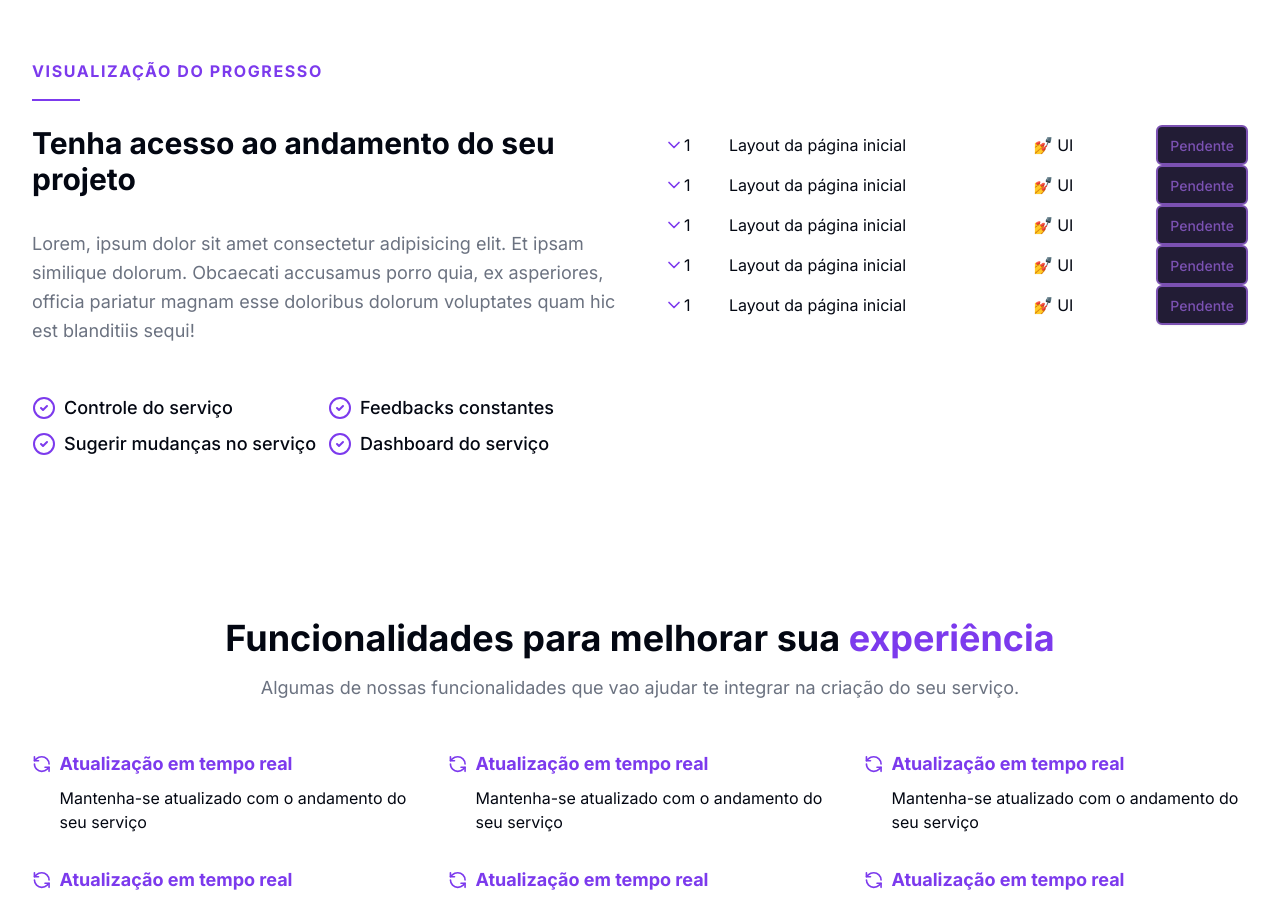
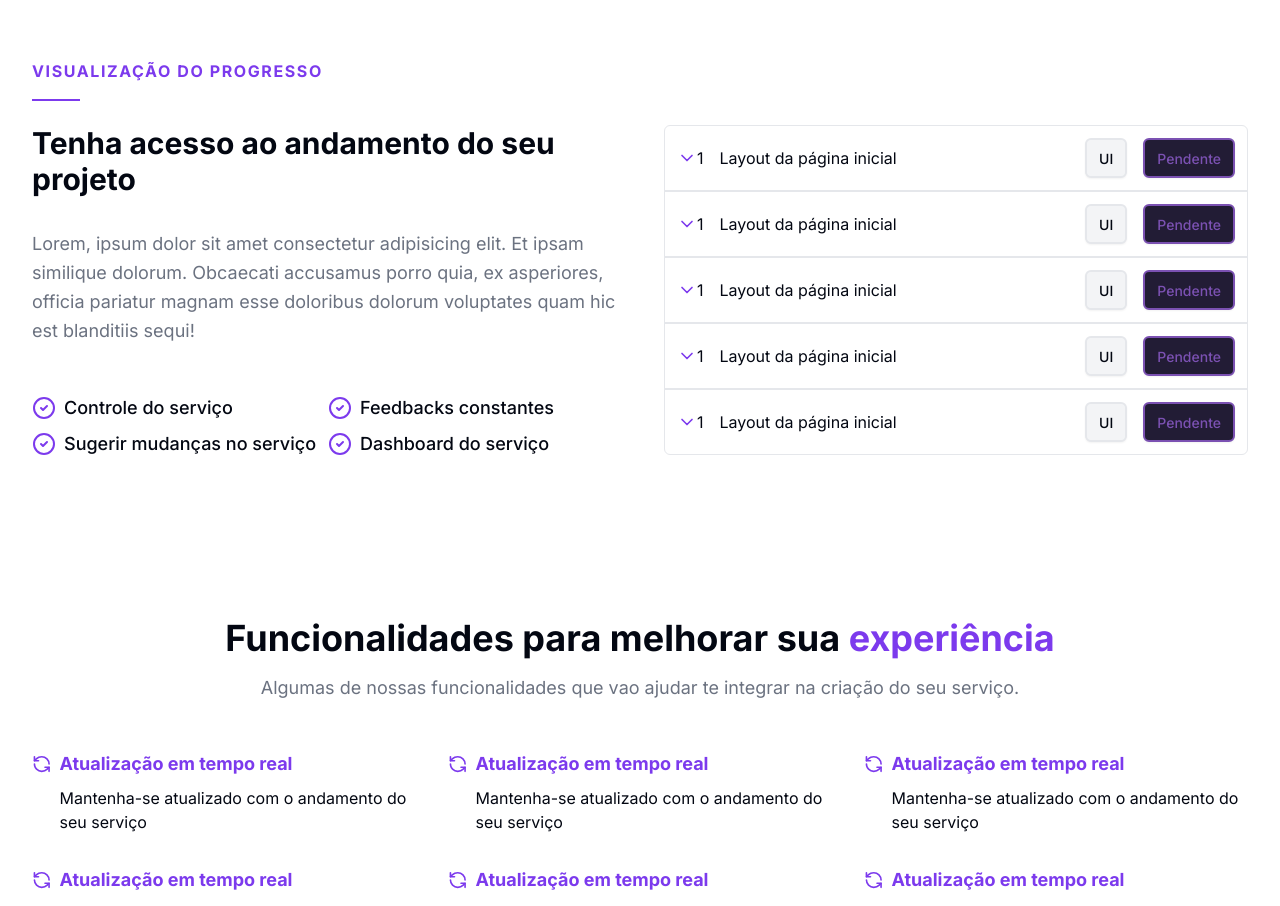
Before and after one commit to charmingruby/apperize, a Next.js app in the folder frontend/: page / in a window 1280 px wide. Shown: the part 1520-2426 px from the top of the page. Built offline with nearby package versions, Linux system fonts and the light colour scheme.

Commit message:
task demo table, first version and some responsiviness

```diff
--- a/frontend/src/app/(root)/components/demos/task-report-demo.tsx
+++ /dev/null
@@ -1,32 +0,0 @@
-import { TaskStatus } from '@/components/task-status'
-import { ChevronDown } from 'lucide-react'
-
-// interface TaskReportProps {}
-
-export function TaskReportDemo() {
-  return (
-    <>
-      {/* 1x */}
-      <div className="flex items-center col-span-1">
-        <ChevronDown className="text-primary h-5 w-5" />
-        <span>1</span>
-      </div>
-
-      {/* 4x */}
-      <div className="col-span-4 flex items-center">
-        <span className="truncate ">Layout da página inicial</span>
-      </div>
-
-      {/* 2x */}
-      <div className="flex items-center justify-center gap-1 col-span-2">
-        <span>💅</span>
-        <span>UI</span>
-      </div>
-
-      {/* 2x */}
-      <div className="col-span-2 flex items-center justify-end">
-        <TaskStatus status="Pendente" />
-      </div>
-    </>
-  )
-}
--- a/frontend/src/app/(root)/components/demos/tasks-board-demo.tsx
+++ /dev/null
@@ -1,15 +0,0 @@
-import { TaskReportDemo } from './task-report-demo'
-
-export function TasksBoardDemo() {
-  return (
-    <div className="">
-      <div className="grid grid-cols-9">
-        <TaskReportDemo />
-        <TaskReportDemo />
-        <TaskReportDemo />
-        <TaskReportDemo />
-        <TaskReportDemo />
-      </div>
-    </div>
-  )
-}
--- /dev/null
+++ b/frontend/src/app/(root)/components/demos/tasks/board.tsx
@@ -0,0 +1,13 @@
+import { TaskReportDemo } from './report'
+
+export function TasksBoardDemo() {
+  return (
+    <div className="flex flex-col divide-y-2 divide-y-border overflow-auto border rounded-md h-fit">
+      <TaskReportDemo />
+      <TaskReportDemo />
+      <TaskReportDemo />
+      <TaskReportDemo />
+      <TaskReportDemo />
+    </div>
+  )
+}
--- /dev/null
+++ b/frontend/src/app/(root)/components/demos/tasks/category.tsx
@@ -0,0 +1,11 @@
+interface TaskCategoryProps {
+  categoryName: string
+}
+
+export function TaskCategoryDemo({ categoryName }: TaskCategoryProps) {
+  return (
+    <div className="w-fit px-3 py-1.5 rounded-md shadow-sm border-2 bg-accent">
+      <span className="font-medium text-sm">{categoryName}</span>
+    </div>
+  )
+}
--- /dev/null
+++ b/frontend/src/app/(root)/components/demos/tasks/report.tsx
@@ -0,0 +1,28 @@
+import { ChevronDown } from 'lucide-react'
+import { TaskStatusDemo } from './status'
+import { TaskCategoryDemo } from './category'
+
+// interface TaskReportProps {}
+
+export function TaskReportDemo() {
+  return (
+    <div className="flex w-full p-3">
+      <div className="flex items-center col-span-1 mr-4">
+        <ChevronDown className="text-primary h-5 w-5" />
+        <span>1</span>
+      </div>
+
+      <div className="col-span-7 flex items-center flex-1">
+        <span className="truncate ">Layout da página inicial</span>
+      </div>
+
+      <div className="col-span-2 mr-4">
+        <TaskCategoryDemo categoryName="UI" />
+      </div>
+
+      <div className="col-span-2 flex items-center justify-end">
+        <TaskStatusDemo status="Pendente" />
+      </div>
+    </div>
+  )
+}
--- a/frontend/src/components/task-status.tsx
+++ b/frontend/src/app/(root)/components/demos/tasks/status.tsx
@@ -5,7 +5,7 @@ interface TaskStatusProps {
   status: StatusOptions
 }
 
-export function TaskStatus({ status }: TaskStatusProps) {
+export function TaskStatusDemo({ status }: TaskStatusProps) {
   return (
     <div
       className={clsx('w-fit px-3 py-1.5 rounded-md shadow-sm border-2', {
--- a/frontend/src/app/(root)/components/values-list.tsx
+++ b/frontend/src/app/(root)/components/values-list.tsx
@@ -3,7 +3,7 @@ import { ValueCard } from './value-card'
 
 export function ValuesList() {
   return (
-    <div className="grid grid-cols-4 gap-8">
+    <div className="grid grid-cols-1 md:grid-cols-2 lg:grid-cols-4 gap-8">
       <ValueCard
         icon={Lightbulb}
         title="Ideia"
--- a/frontend/src/app/(root)/page.tsx
+++ b/frontend/src/app/(root)/page.tsx
@@ -3,8 +3,7 @@ import { ArrowRight, RefreshCcw } from 'lucide-react'
 import { FeatureItem } from './components/feature-item'
 import { ValuesList } from './components/values-list'
 import { FeatureGuarantee } from './components/feature-guarantee'
-import { TaskStatus } from '@/components/task-status'
-import { TasksBoardDemo } from './components/demos/tasks-board-demo'
+import { TasksBoardDemo } from './components/demos/tasks/board'
 
 export default function Home() {
   return (
@@ -36,7 +35,7 @@ export default function Home() {
 
       {/* Value proposition */}
       <section className="container py-20">
-        <div className="mb-12 grid grid-cols-4 gap-8">
+        <div className="mb-12 grid grid-cols-1 md:grid-cols-4 gap-8">
           <div className="col-span-3">
             <div className="w-fit space-y-4 mb-6 ">
               <span className="text-primary uppercase tracking-widest font-semibold block">
@@ -55,15 +54,18 @@ export default function Home() {
         <ValuesList />
       </section>
 
-      {/* Featured */}
+      {/* Demos */}
+      {/* Task */}
       <section className="container py-20">
+        {/* Title */}
         <div className="w-fit space-y-4 mb-6 ">
           <span className="text-primary uppercase tracking-widest font-semibold block">
             Visualização do progresso
           </span>
           <div className="w-1/6 h-0.5 bg-primary" />
         </div>
-        <div className="grid grid-cols-2 gap-12">
+
+        <div className="grid grid-cols-1 md:grid-cols-2 gap-12">
           {/* Content */}
           <div>
             <strong className="font-semibold text-3xl">
@@ -77,7 +79,7 @@ export default function Home() {
               est blanditiis sequi!
             </p>
 
-            <div className="mt-12 grid grid-cols-2 gap-2">
+            <div className="mt-12 grid grid-cols-1 md:grid-cols-2 gap-2">
               <FeatureGuarantee text="Controle do serviço" />
               <FeatureGuarantee text="Feedbacks constantes" />
               <FeatureGuarantee text="Sugerir mudanças no serviço" />
@@ -88,6 +90,9 @@ export default function Home() {
           <TasksBoardDemo />
         </div>
       </section>
+
+      {/* Communication */}
+      {/* Demos end */}
 
       {/* Features */}
       <section className="container py-20">
@@ -104,7 +109,7 @@ export default function Home() {
         </div>
 
         {/* Feature list */}
-        <div className="grid grid-cols-3 gap-8">
+        <div className="grid grid-cols-1 md:grid-cols-2 lg:grid-cols-3 gap-8">
           <FeatureItem
             icon={RefreshCcw}
             title="Atualização em tempo real"
```
Also changed, not shown: frontend/src/app/icon.svg.
